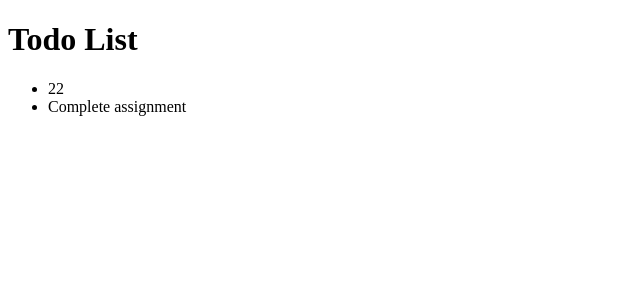
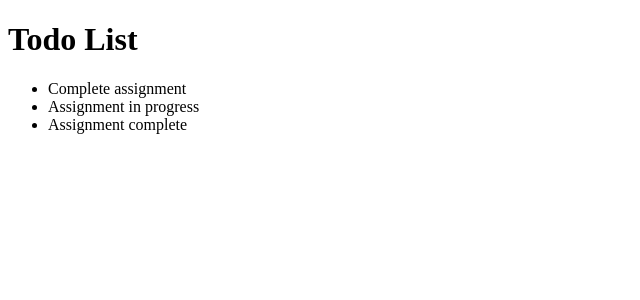
Before and after one commit to raissanfg/react-todo-dove, a React (Create React App) app: page / in a window 1280 px wide. Shown: the top 300 px of the page, without its empty margins (0-640 px from the left). Built offline with nearby package versions, Linux system fonts and the light colour scheme; the HTML template or start-up script is replaced by a standard one.

Commit message:
lesson 1

```diff
--- a/src/App.js
+++ b/src/App.js
@@ -2,9 +2,17 @@ import React from 'react';
 
 const list = [
   {
-    id: 22,
+    id: 1,
     title: 'Complete assignment'
   },
+  {
+    id: 2,
+    title: 'Assignment in progress'
+  },
+  {
+    id: 3,
+    title: 'Assignment complete'
+  }
 ];
 
 function App() {
@@ -13,10 +21,7 @@ function App() {
       <h1>Todo List</h1>
         <ul>
           {list.map(function(item){
-          return <li>{item.id}</li>
-        })}
-          {list.map(function(item){
-          return <li>{item.title}</li>
+          return <li key={item.id}>{item.title}</li>
         })}
         </ul>
     </div>
```
